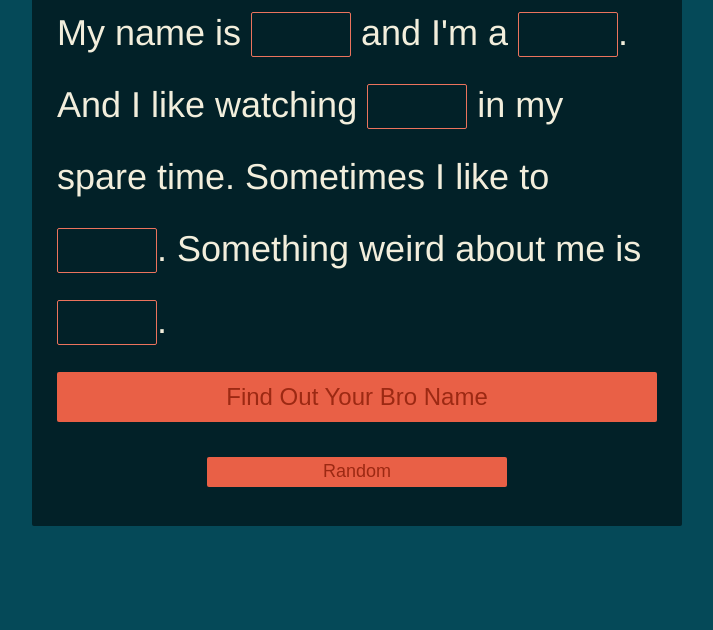
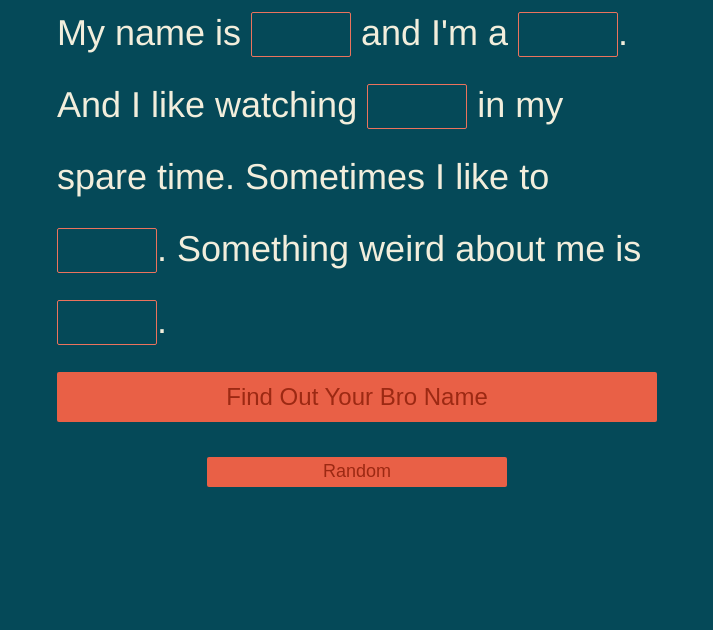
Before and after one commit to blaketarter/brogen, a plain HTML site: page public/index.html in a window 1280 px wide. Shown: the part 170-800 px from the top of the page, without its empty margins (283-996 px from the left). Drawn offline with Linux system fonts and the light colour scheme.

Commit message:
removed the wrapper background-color, looks cleaning now

```diff
--- a/public/css/style.scss
+++ b/public/css/style.scss
@@ -45,7 +45,7 @@ html, body, .container {
   .wrapper {
     width: 650px;
     margin: 50px auto;
-    background-color: darken(#054958, 10%);
+//    background-color: darken(#054958, 10%);
     font-size: 36px;
     line-height: 2;
     padding: 25px;
```
Also changed, not shown: public/css/style.css.
